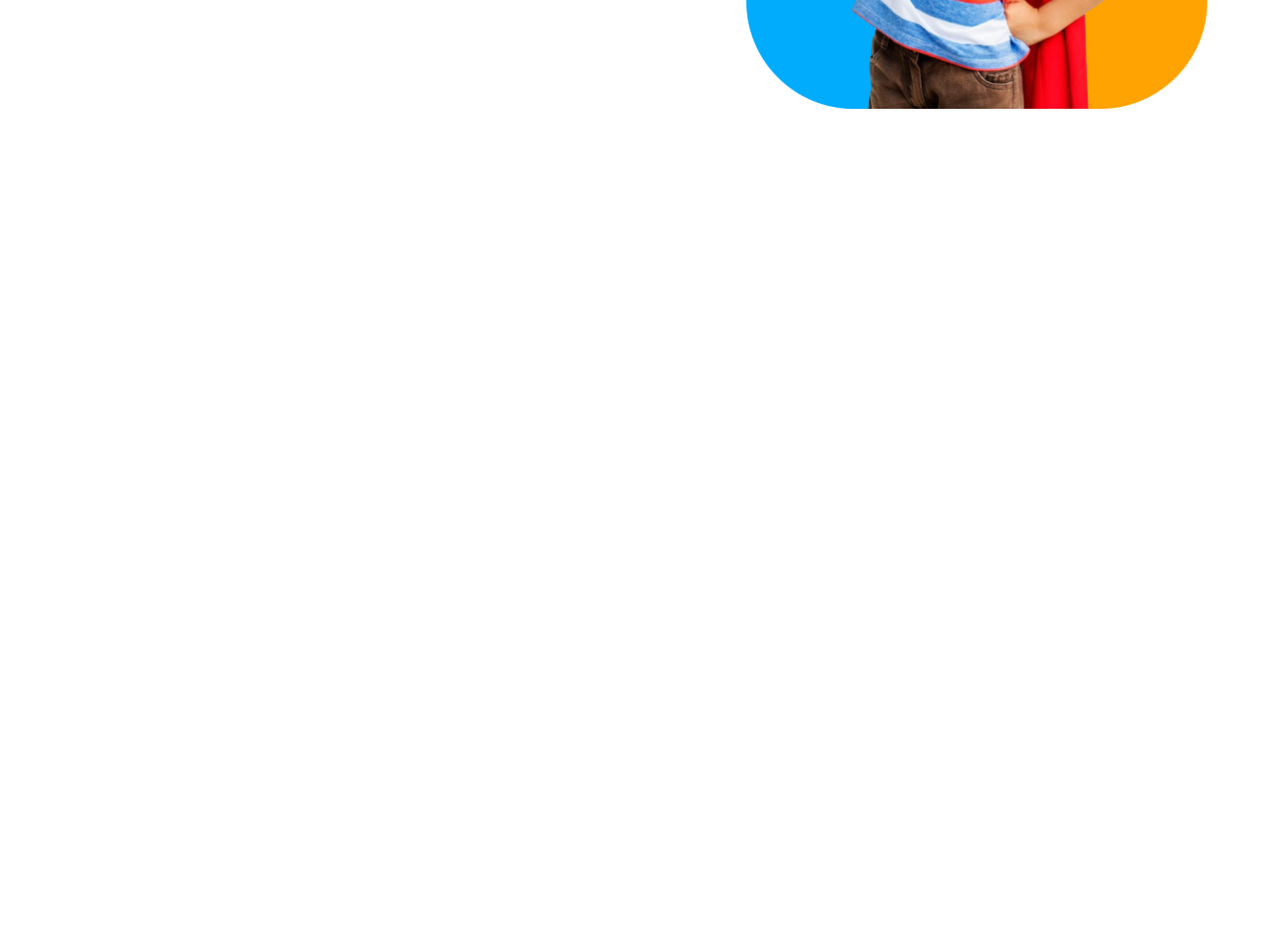
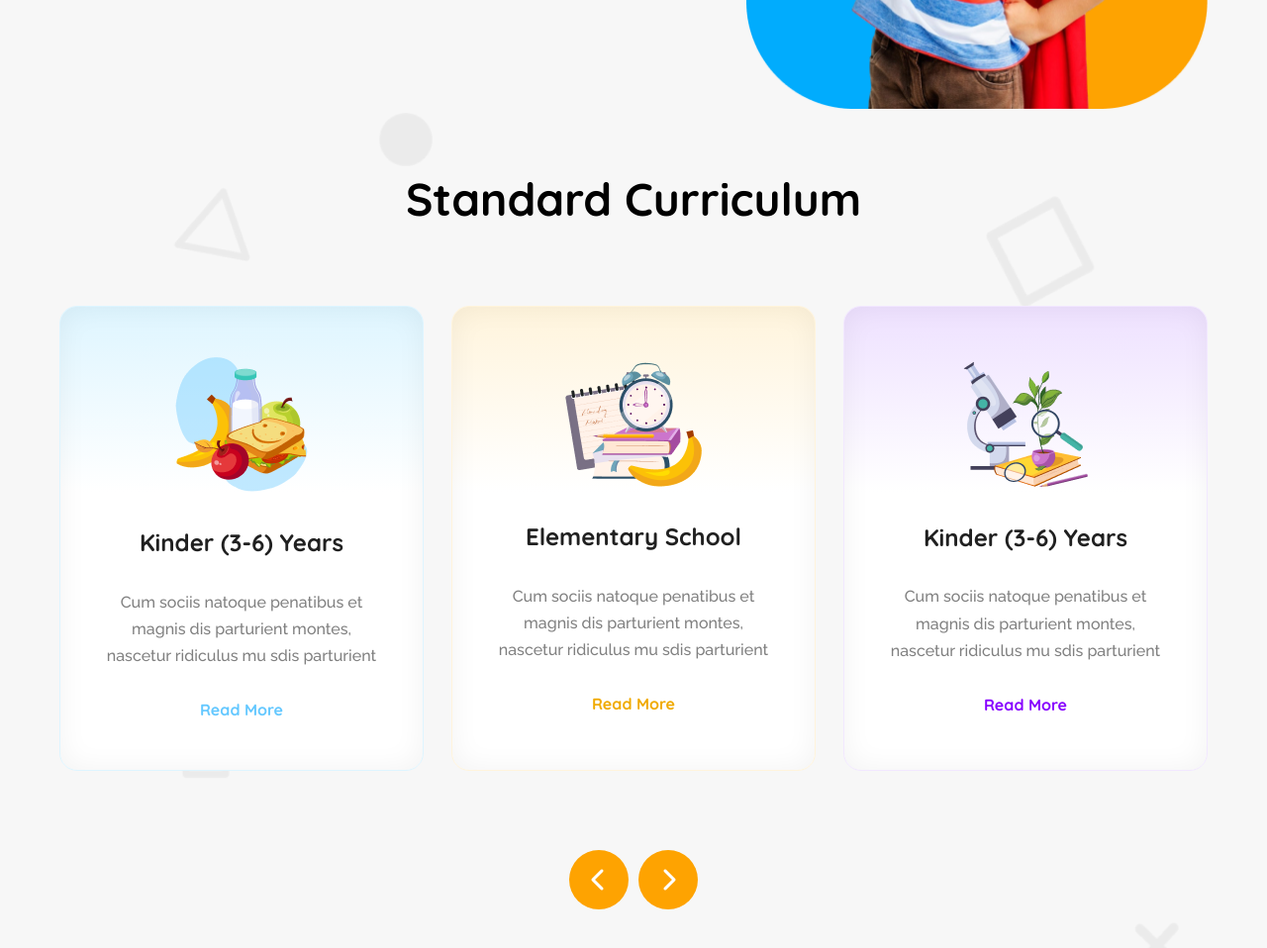
Before and after one commit to omarfaruk-pro/ph-assignment-2, a plain HTML site: page index.html in a window 1280 px wide. Shown: the part 564-1522 px from the top of the page at 99% size. Before the commit the page ends 800 px from the top, so only its background shows below. Drawn offline with Linux system fonts and the light colour scheme.

Commit message:
curriculum done

```diff
--- a/assets/style.css
+++ b/assets/style.css
@@ -17,6 +17,7 @@ body{
     font-size: 16px;
     line-height: 1.2;
     color: black;
+    background-color: #F7F7F7;
 
 }
 p{
@@ -37,7 +38,15 @@ img{
     margin: 0 auto;
     padding: 0 15px;
 }
-
+.section-title{
+    margin-bottom: 80px;
+    text-align: center;
+}
+.section-title h2{
+    font-size: 46px;
+    color: black;
+    font-weight: 700;
+}
 /* header */
 header{
     padding: 20px 0;
@@ -127,3 +136,85 @@ header{
     border-radius: 12px;
     background-color: black;
 }
+
+/* curriculum */
+.curriculum{
+    padding: 60px 0;
+    background-image: url(./bg.png);
+    background-size: cover;
+    background-position: top center;
+    background-repeat: no-repeat;
+}
+.curriculum-grid{
+    display: grid;
+    grid-template-columns: repeat(3, 1fr);
+    gap: 28px;
+    margin-bottom: 80px;
+}
+.curriculum-card{
+    display: flex;
+    flex-direction: column;
+    justify-content: center;
+    align-items: center;
+    text-align: center;
+    padding: 50px 40px;
+    gap: 32px;
+    border: 1px solid #DEF5FF;
+    background-color: white;
+    box-shadow: inset 0px 0px 28.2958px 0.943193px rgba(0, 0, 0, 0.05);
+    border-radius: 18px;
+}
+.curriculum-card.card-1{
+    background: linear-gradient(180deg, #DEF5FF 0%, rgba(255, 255, 255, 0) 40%), #fff;
+    border: 1px solid #DEF5FF;
+}
+.curriculum-card.card-2{
+    background: linear-gradient(180deg, #FFF4DC 0%, rgba(255, 255, 255, 0) 40%), #FFFFFF;
+    border: 1px solid #FFF4DC;
+}
+.curriculum-card.card-3{
+    background: linear-gradient(180deg, #EEE1FF 0%, rgba(255, 255, 255, 0) 40%), #FFFFFF;
+    border: 1px solid #F2E8FF;
+}
+.curriculum-card h2{
+    font-size: 24px;
+    color: #202020;
+    font-weight: 700;
+}
+.curriculum-card p{
+    color: #808080;
+    line-height: 1.7;
+}
+.curriculum-card a{
+    font-weight: 700;
+}
+.curriculum-card.card-1 a{
+    color: #64C8FF;
+}
+.curriculum-card.card-2 a{
+    color: #F0AA00;
+}
+
+.curriculum-card.card-3 a{
+    color: #8700FF;
+}
+.curriculum-arrow{
+    display: flex;
+    align-items: center;
+    justify-content: center;
+    gap: 10px;
+}
+.curriculum-arrow button{
+    border: none;
+    height: 60px;
+    width: 60px;
+    display: flex;
+    align-items: center;
+    justify-content: center;
+    background-color: var(--orange);
+    color: white;
+    border-radius: 50%;
+    font-size: 24px;
+    cursor: pointer;
+    line-height: 1;
+}
--- a/index.html
+++ b/index.html
@@ -4,6 +4,7 @@
     <meta charset="UTF-8">
     <meta name="viewport" content="width=device-width, initial-scale=1.0">
     <title>Assignment 2</title>
+    <link rel="stylesheet" href="https://cdnjs.cloudflare.com/ajax/libs/font-awesome/6.7.2/css/all.min.css" integrity="sha512-Evv84Mr4kqVGRNSgIGL/F/aIDqQb7xQ2vcrdIwxfjThSH8CSR7PBEakCr51Ck+w+/U6swU2Im1vVX0SVk9ABhg==" crossorigin="anonymous" referrerpolicy="no-referrer" />
     <link rel="stylesheet" href="assets/style.css">
 </head>
 <body>
@@ -49,6 +50,45 @@
                 </div>
             </div>
         </section>
+
+        <!-- standard curriculum -->
+        <section class="curriculum">
+            <div class="container">
+                <div class="section-title">
+                    <h2>Standard Curriculum</h2>
+                </div>
+                <div class="curriculum-grid">
+                    <div class="curriculum-card card-1">
+                        <div>
+                            <img src="assets/kinder.png" alt="">
+                        </div>
+                        <h2>Kinder (3-6) Years</h2>
+                        <p>Cum sociis natoque penatibus et magnis dis parturient montes, nascetur ridiculus mu sdis parturient</p>
+                        <a href="#">Read More</a>
+                    </div>
+                    <div class="curriculum-card card-2">
+                        <div>
+                            <img src="assets/elementary.png" alt="">
+                        </div>
+                        <h2>Elementary School</h2>
+                        <p>Cum sociis natoque penatibus et magnis dis parturient montes, nascetur ridiculus mu sdis parturient</p>
+                        <a href="#">Read More</a>
+                    </div>
+                    <div class="curriculum-card card-3">
+                        <div>
+                            <img src="assets/middle.png" alt="">
+                        </div>
+                        <h2>Kinder (3-6) Years</h2>
+                        <p>Cum sociis natoque penatibus et magnis dis parturient montes, nascetur ridiculus mu sdis parturient</p>
+                        <a href="#">Read More</a>
+                    </div>
+                </div>
+                <div class="curriculum-arrow">
+                    <button><i class="fa-solid fa-chevron-left"></i></button>
+                    <button><i class="fa-solid fa-chevron-right"></i></button>
+                </div>
+            </div>
+        </section>
     </main>
 </body>
 </html>
```
